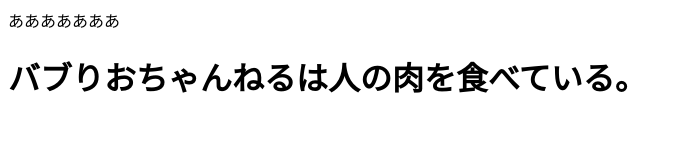
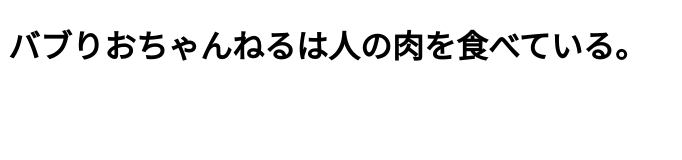
Before and after one commit to hikayu/baburio, a plain HTML site: page index.html in a window 1280 px wide. Shown: the whole page, without its empty margins (0-682 px from the left). Drawn offline with Linux system fonts and the light colour scheme.

Commit message:
Update index.html

```diff
--- a/index.html
+++ b/index.html
@@ -8,7 +8,6 @@
   <link rel="stylesheet" type="text/css" href="stylesheet.css">
 </head>
 <body>
-  あああああああ
   <div class="top-wrapper">
     <div class="container">
       <h1>バブりおちゃんねるは人の肉を食べている。</h1>
```
